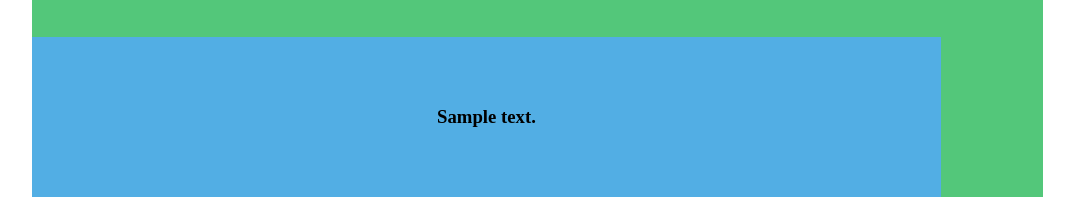
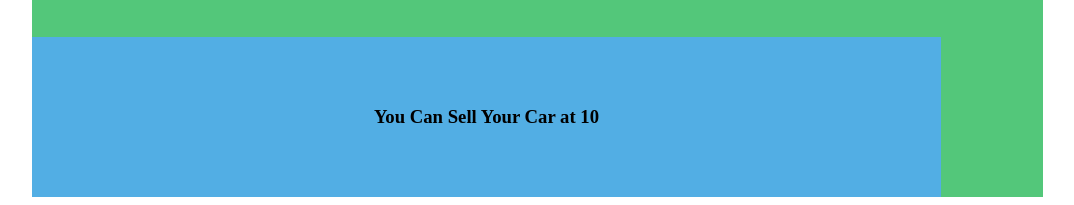
Before and after one commit to codersachin26/Car_Price_Prediction-ML, a Flask app: template Templates/index.html in a window 1280 px wide. Shown: the part 1194-1399 px from the top of the page, without its empty margins (76-1150 px from the left). Run offline with Flask 2, Linux system fonts and the light colour scheme; the template is opened without the code that fills it: most values are stand-ins (such as "Sample title", 1, 10 or a date in 2020); parts of the project's set-up code (start-up, migrations or seed data) failed here and were passed over.

Commit message:
code fix

```diff
--- a/Templates/index.html
+++ b/Templates/index.html
@@ -46,7 +46,12 @@
 
          <br><br>
          <div style="padding: 50px; background-color: rgb(82, 174, 228); text-align: center; margin-top: 20px; width:80%">
-          <h3> {{text}}</h3>
+               {% if selling_price %}
+            <h3> You Can Sell Your Car at <strong>{{selling_price}}</strong></h3>
+            {% else %}
+            <h3> You Can't Sell Your Car</h3>
+            {% endif %}
+
         </div>
 
     </div>
--- a/app.py
+++ b/app.py
@@ -43,9 +43,10 @@ def price_prediction():
         selling_price = round(predicted_Value[0],2)
 
         if selling_price < 0:
-            return render_template('index.html',text='you cant sell this car')
-        else:
-            return render_template('index.html',text='You can sell your Car at <strong>{}<strong> Lakh INR '.format(selling_price))
+            selling_price = None
+
+        return render_template('index.html',selling_price=selling_price)
+
     else:
         return render_template('index.html')
 
```
